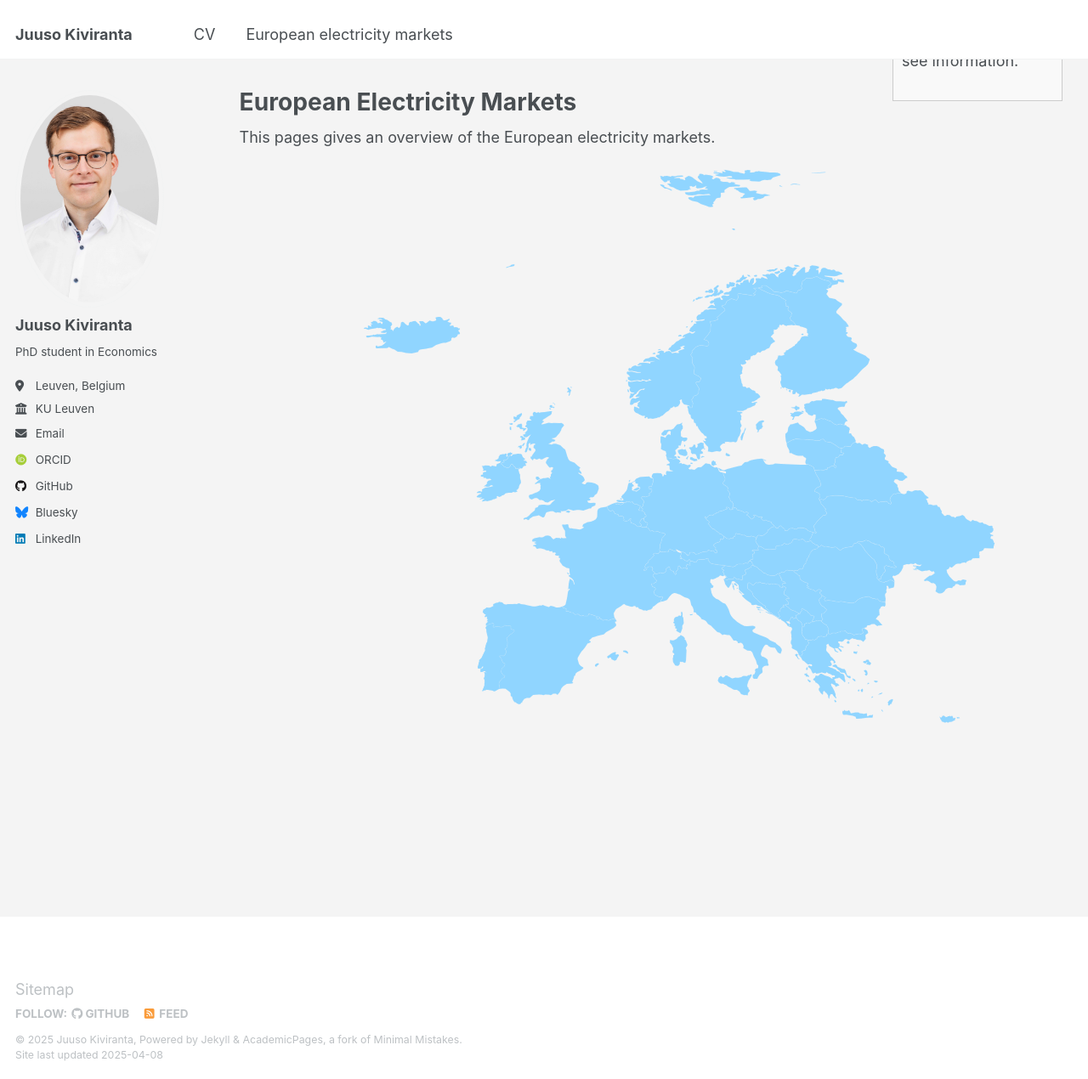
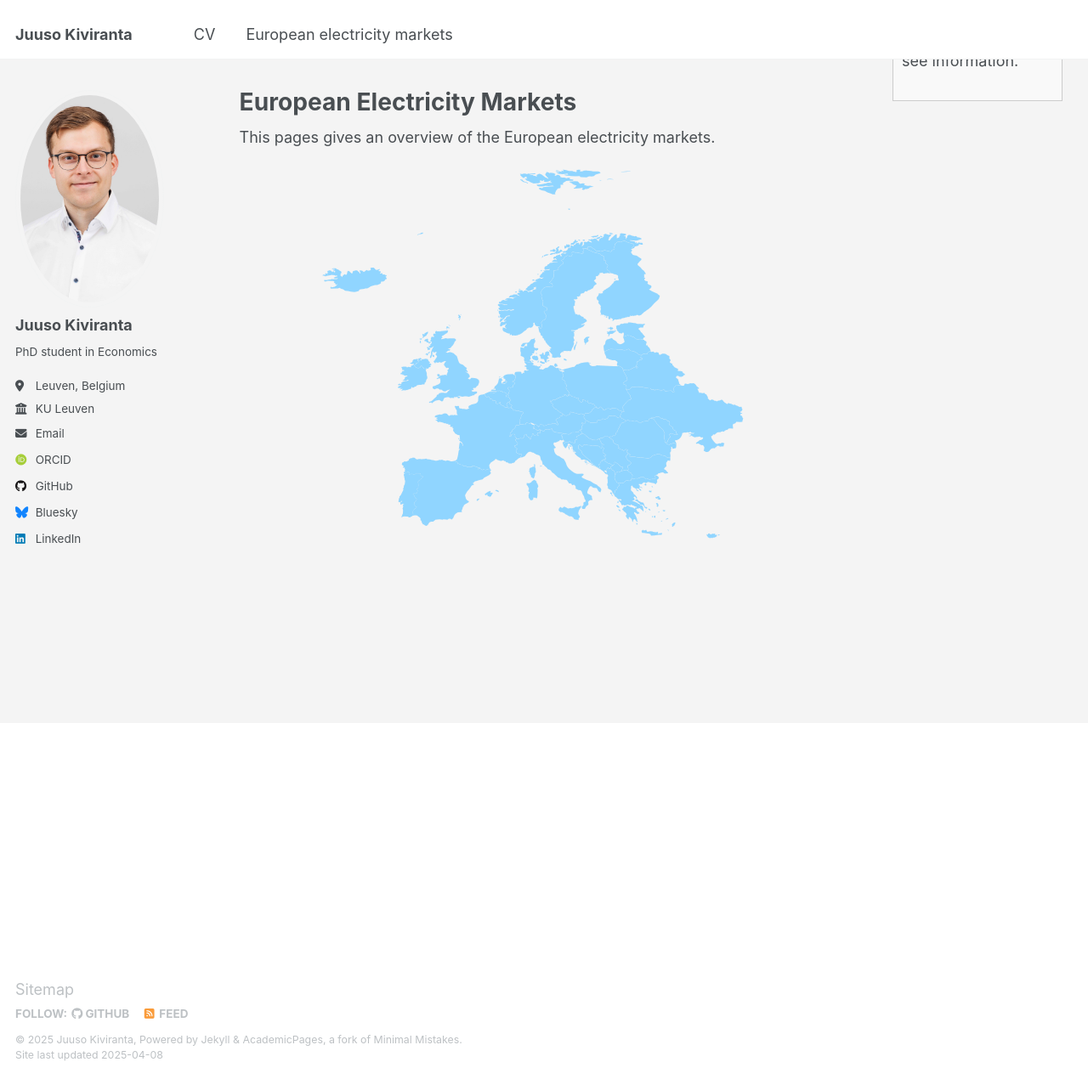
Before and after one commit to jkiviranta/jkiviranta.github.io, a Jekyll site: the page built from _pages/eur-elec-markets.md, in a window 1280 px wide and 1270 px high. Shown: the whole window at 85% size. Built offline with Jekyll 4.4.1, drawn with Linux system fonts in a browser that asks for light colours; some web fonts are replaced.

Commit message:
Update eur-elec-markets.md

```diff
--- a/_pages/eur-elec-markets.md
+++ b/_pages/eur-elec-markets.md
@@ -46,7 +46,7 @@ This pages gives an overview of the European electricity markets.
       </style>
   </head>
   <body>
-      <svg baseprofile="tiny" height="684" version="1.2" viewBox="0 0 1000 684" width="1000" xmlns="http://www.w3.org/2000/svg">
+      <svg baseprofile="tiny" height="456" version="1.2" viewBox="0 0 1000 684" width="667" xmlns="http://www.w3.org/2000/svg">
    <path d="M654.7 528.1l0.5 0.4 2 2.9 1.4 0.5 1.9 1.3 1.4 3.2 0.1 2.2-0.5 2.6 0.3 2.1-0.8 0.8 0.7 2 0.2 1.9 1.2 2.2 1.2 1.1 1.3 2.4 1.6-0.2 1.3 1.1 0 1.1 1.1 1.8-0.8 2.6-1.7 0.8-1.2 3.1-0.3 2-0.6 0.5-1.9 0.3-1.7 1.3 1 2.2-0.9 0.7-0.3 1.5-0.7 0.7-2.7-0.9-0.7-2.5-1.7-2.7-4.9-2.6-1.2-1.1 0.4-1.5-0.1-1.4-1.4-2.4 0.3-2.6 0.8-2.2-0.3-2.7 0.1-2.1-0.7-2.9 0.5-2.1 0.9-1.3-0.2-2.2-1.5-1.1-1.6-0.2 0-3.1-0.3-0.6 1.7 0-1.7-2.8 3.2-5.3 1.1 0.3 0.8 2.1 3.4-1.2z" id="AL" name="Albania">
    </path>
    <path d="M423.4 528.8l-2.8 1.1-0.7-0.4 0-2.1 0.9-0.7 2.6 0.6 0 1.5z" id="AD" name="Andorra">
```
